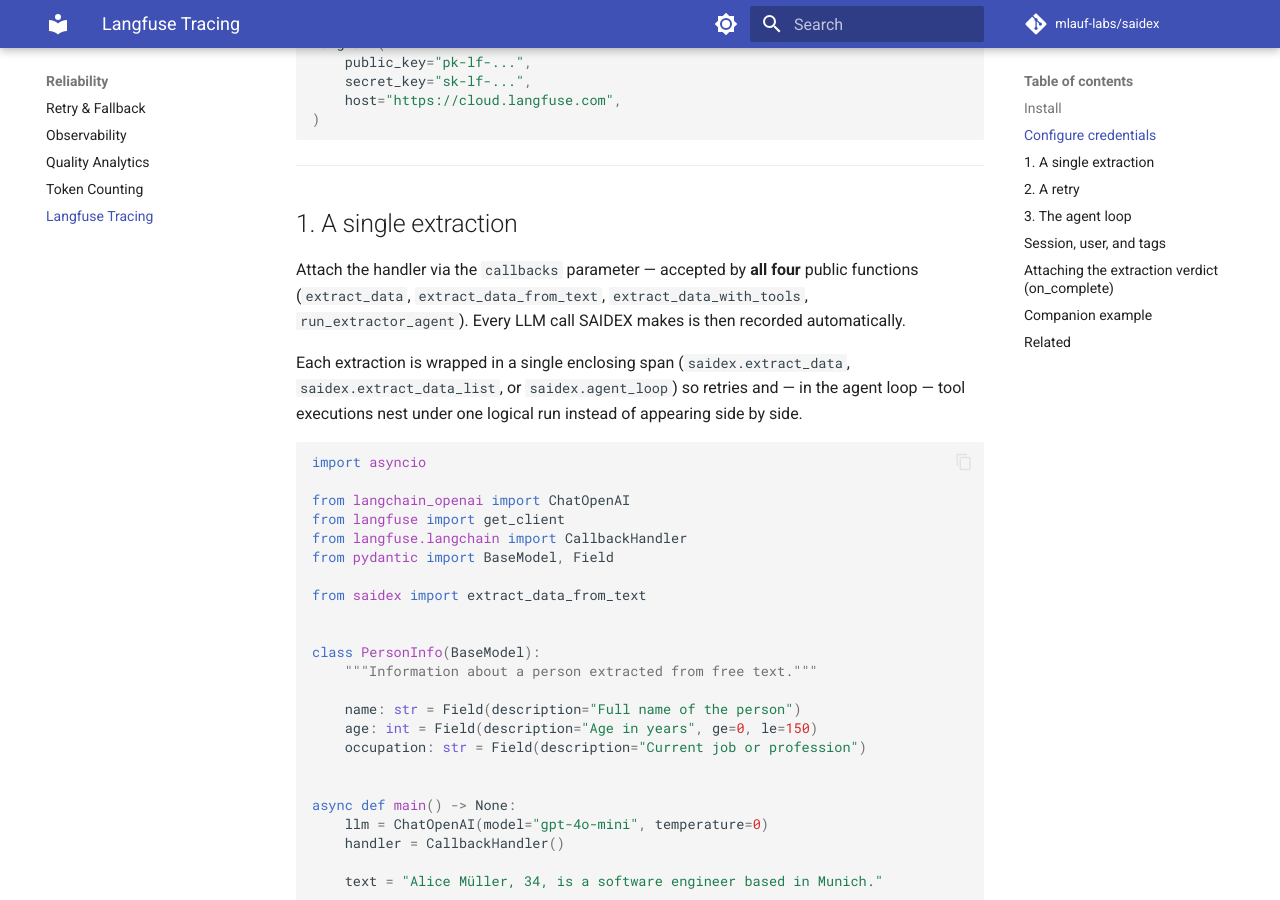
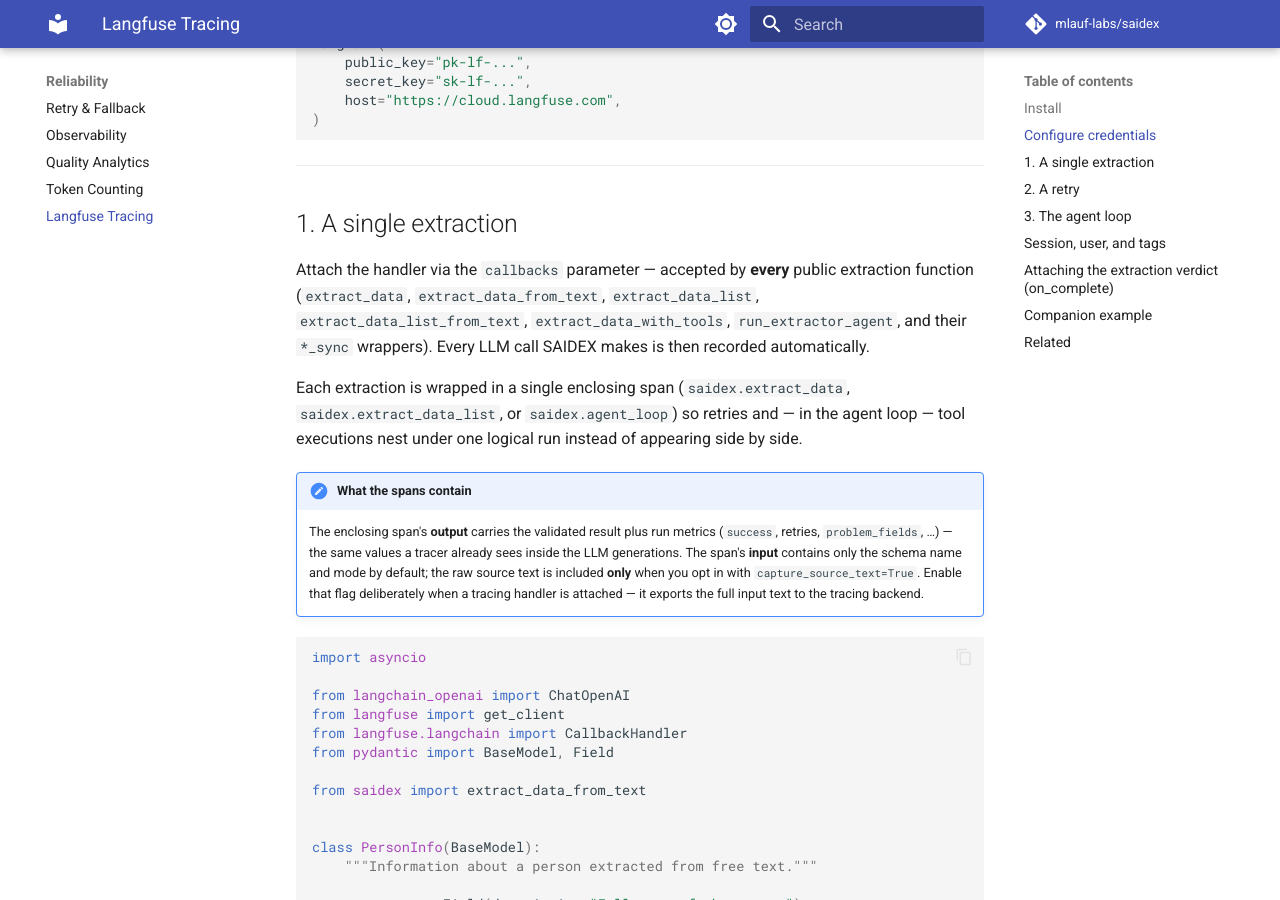
Before and after one commit to mlauf-labs/SAIDEX, an MkDocs documentation site: the page built from docs/langfuse-tracing.md, in a window 1280 px wide and 900 px high, scrolled down 1591 px. Built offline with MkDocs 1.6.1 and Material for MkDocs 9.7.7, drawn with Linux system fonts in a browser that asks for light colours; a script that is not in the unit is left out; comment, search, counter and statistics services are not loaded; the version menu is left out; some of the changed text lies outside the part shown.

Commit message:
docs(observability): document trace payload privacy and nested retry spans
The retry walkthrough still described generations as sitting directly on the
root trace; they nest under the saidex.extract_data span since the tracing
feature landed. Also documents what the enclosing spans actually export to
callback handlers: the validated result and run metrics on chain end, and the
raw source text only behind the capture_source_text opt-in.

````diff
--- a/docs/langfuse-tracing.md
+++ b/docs/langfuse-tracing.md
@@ -69,15 +69,25 @@ Langfuse(
 
 ## 1. A single extraction
 
-Attach the handler via the `callbacks` parameter — accepted by **all four**
-public functions (`extract_data`, `extract_data_from_text`,
-`extract_data_with_tools`, `run_extractor_agent`). Every LLM call SAIDEX makes is then
-recorded automatically.
+Attach the handler via the `callbacks` parameter — accepted by **every**
+public extraction function (`extract_data`, `extract_data_from_text`,
+`extract_data_list`, `extract_data_list_from_text`, `extract_data_with_tools`,
+`run_extractor_agent`, and their `*_sync` wrappers). Every LLM call SAIDEX
+makes is then recorded automatically.
 
 Each extraction is wrapped in a single enclosing span (`saidex.extract_data`,
 `saidex.extract_data_list`, or `saidex.agent_loop`) so retries and — in the agent
 loop — tool executions nest under one logical run instead of appearing side by
 side.
+
+!!! note "What the spans contain"
+    The enclosing span's **output** carries the validated result plus run
+    metrics (`success`, retries, `problem_fields`, …) — the same values a
+    tracer already sees inside the LLM generations. The span's **input**
+    contains only the schema name and mode by default; the raw source text is
+    included **only** when you opt in with `capture_source_text=True`. Enable
+    that flag deliberately when a tracing handler is attached — it exports the
+    full input text to the tracing backend.
 
 ```python
 import asyncio
@@ -171,11 +181,13 @@ async def main() -> None:
     get_client().flush()
 ```
 
-**What the trace shows:** the root trace now contains **N+1 generations** for
-`N` retries. The validation error message that triggered each retry appears as
-the *input* of the following generation — so you can read, span by span, exactly
-what the model was asked to fix. `stats.total_retries` matches the number of
-extra generations in the trace.
+**What the trace shows:** one `saidex.extract_data` span containing **N+1
+generations** for `N` retries. The validation error message that triggered each
+retry appears as the *input* of the following generation — so you can read,
+span by span, exactly what the model was asked to fix. The span's output
+carries the retry metrics: `stats.total_retries` matches both the
+`total_retries` value there and the number of extra generations nested under
+the span.
 
 ---
 
````
Also changed, not shown: docs/observability.md (+9 -0 lines).
